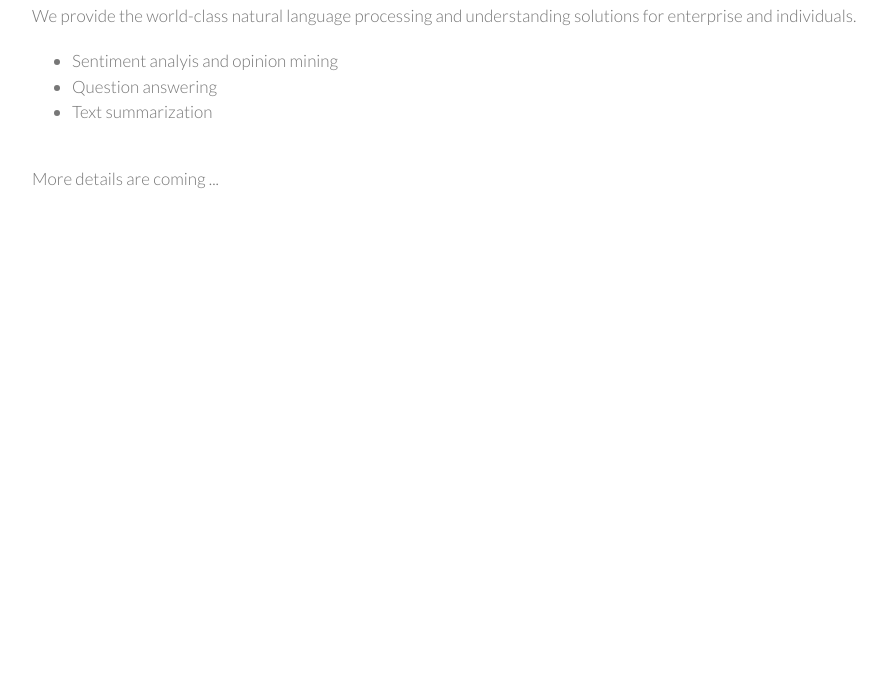
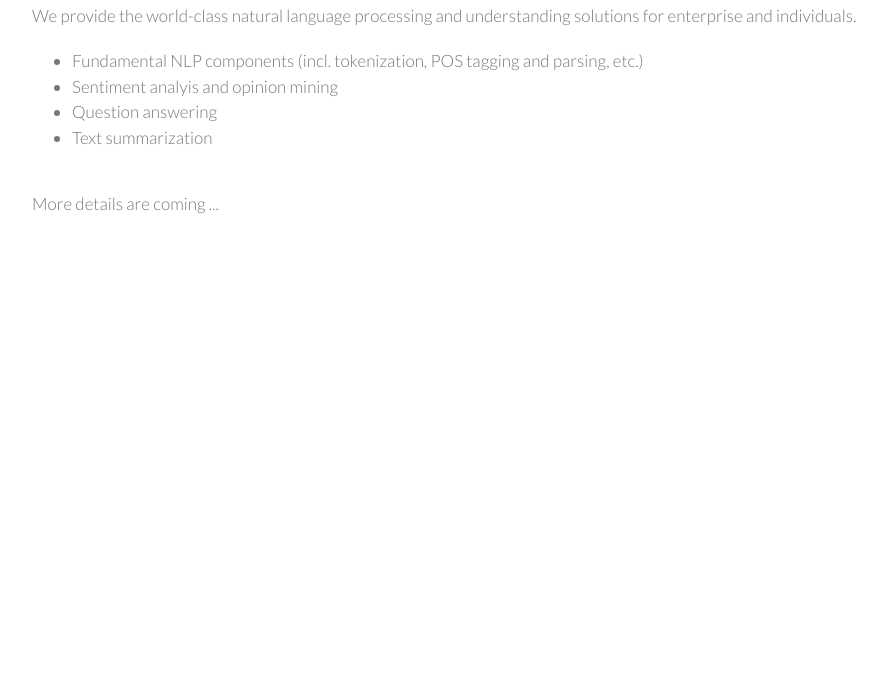
Before and after one commit to cloudnlt/cloudnlt.github.io, a plain HTML site: page index.html in a window 1280 px wide. Shown: the part 106-800 px from the top of the page, without its empty margins (178-1064 px from the left). Drawn offline with Linux system fonts and the light colour scheme.

Commit message:
Update index.html

```diff
--- a/index.html
+++ b/index.html
@@ -18,6 +18,7 @@
     <div style="font-size:17px">
 <p> We provide the world-class natural language processing and understanding solutions for enterprise and individuals. </p>
 <ul>
+<li>Fundamental NLP components (incl. tokenization, POS tagging and parsing, etc.)</li>
 <li>Sentiment analyis and opinion mining</li>
 <li>Question answering</li>
 <li>Text summarization</li>
```
